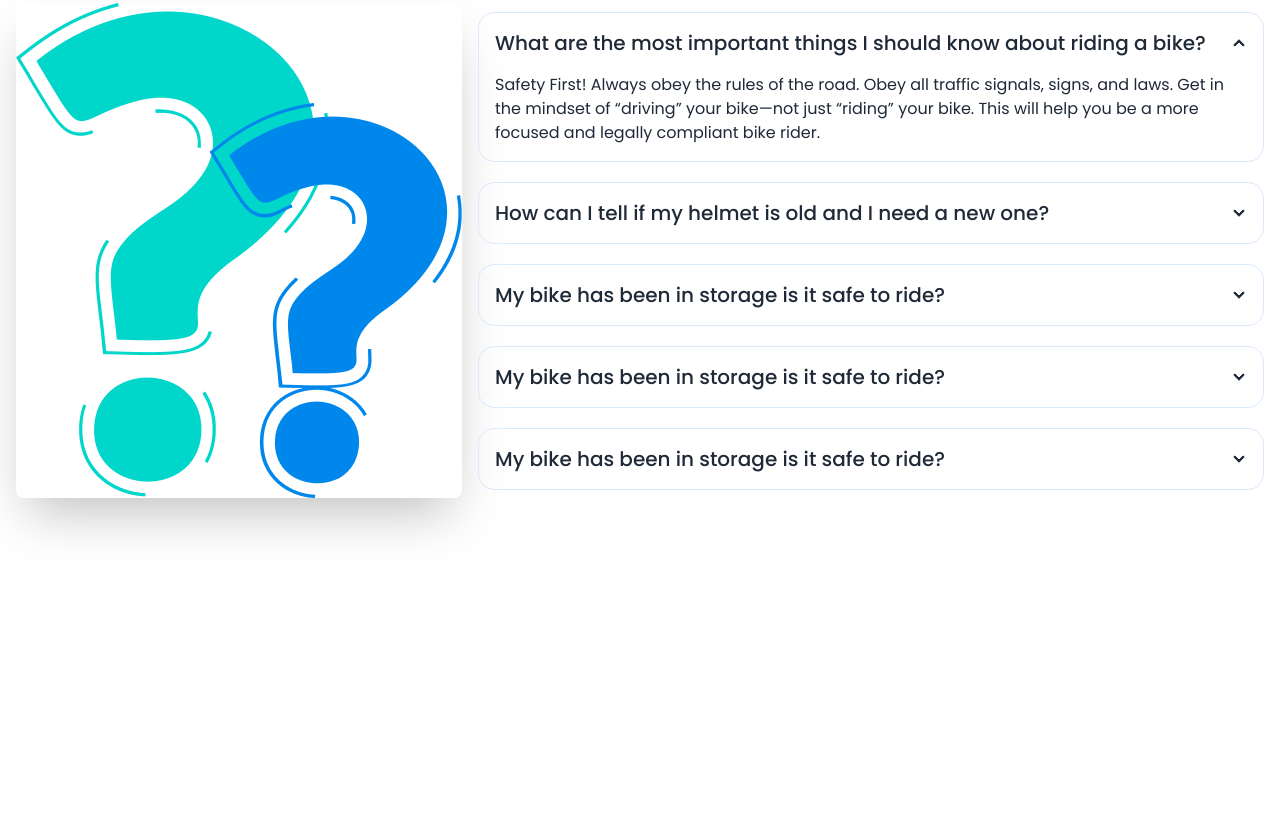
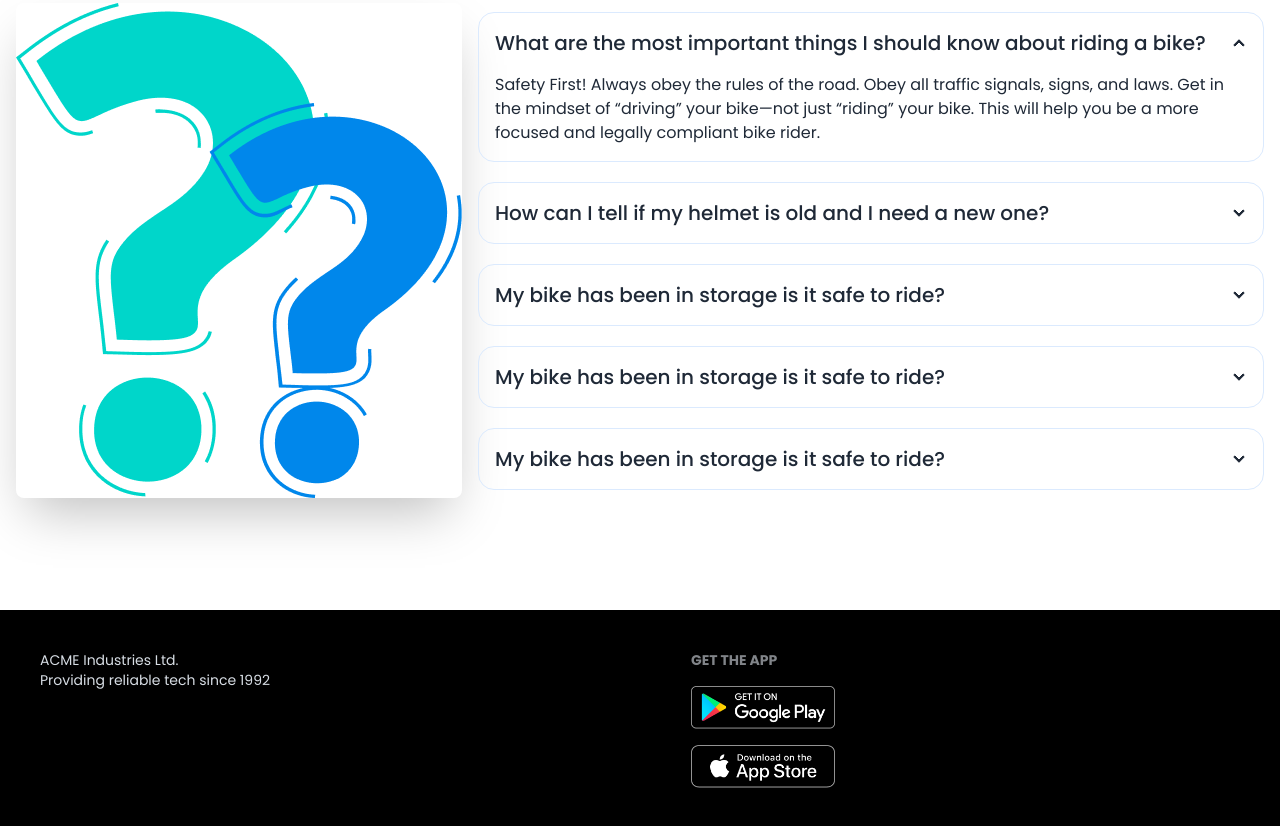
Before and after one commit to mahfuzahmed7/biker-zone, a plain HTML site: page index.html in a window 1280 px wide. Shown: the part 1539-2365 px from the top of the page. Before the commit the page ends 2149 px from the top, so only its background shows below. Drawn offline with nearby package versions, Linux system fonts and the light colour scheme.

Commit message:
aded footer section

```diff
--- a/index.html
+++ b/index.html
@@ -284,7 +284,26 @@
 
 
     <!-- Footer Section -->
-    <footer> </footer>
+    <footer class="footer bg-black text-neutral-content p-10">
+        <aside>
+            <p>
+                ACME Industries Ltd.
+                <br />
+                Providing reliable tech since 1992
+            </p>
+        </aside>
+        <nav>
+            <h6 class="footer-title">Get the App</h6>
+            <div class="grid grid-cols-1 gap-4">
+                <a>
+                    <img class="w-36" src="./images/others/android.png" alt="">
+                </a>
+                <a>
+                    <img class="w-36" src="./images/others/ios.png" alt="">
+                </a>
+            </div>
+        </nav>
+    </footer>
 </body>
 
 </html>
```
